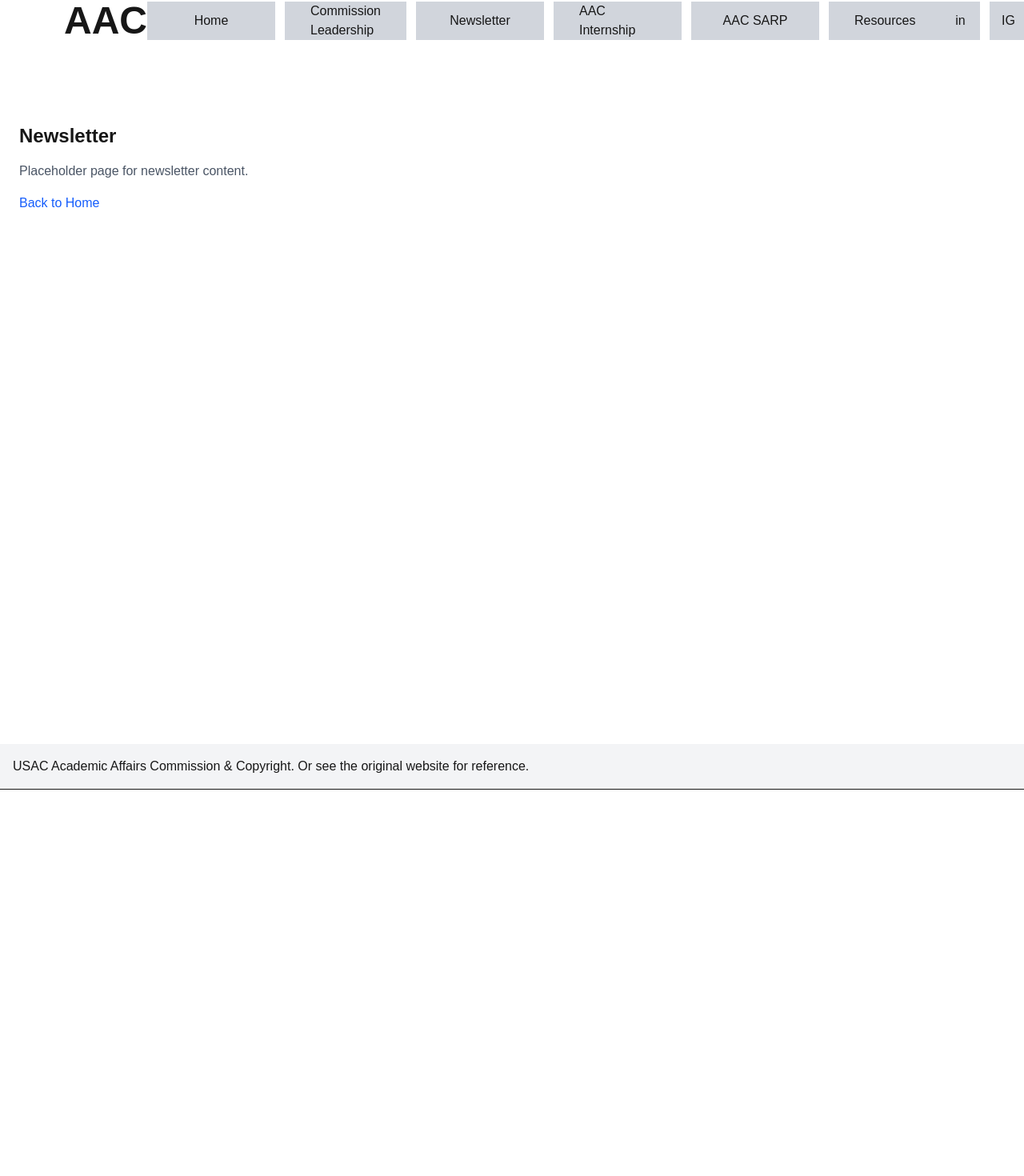
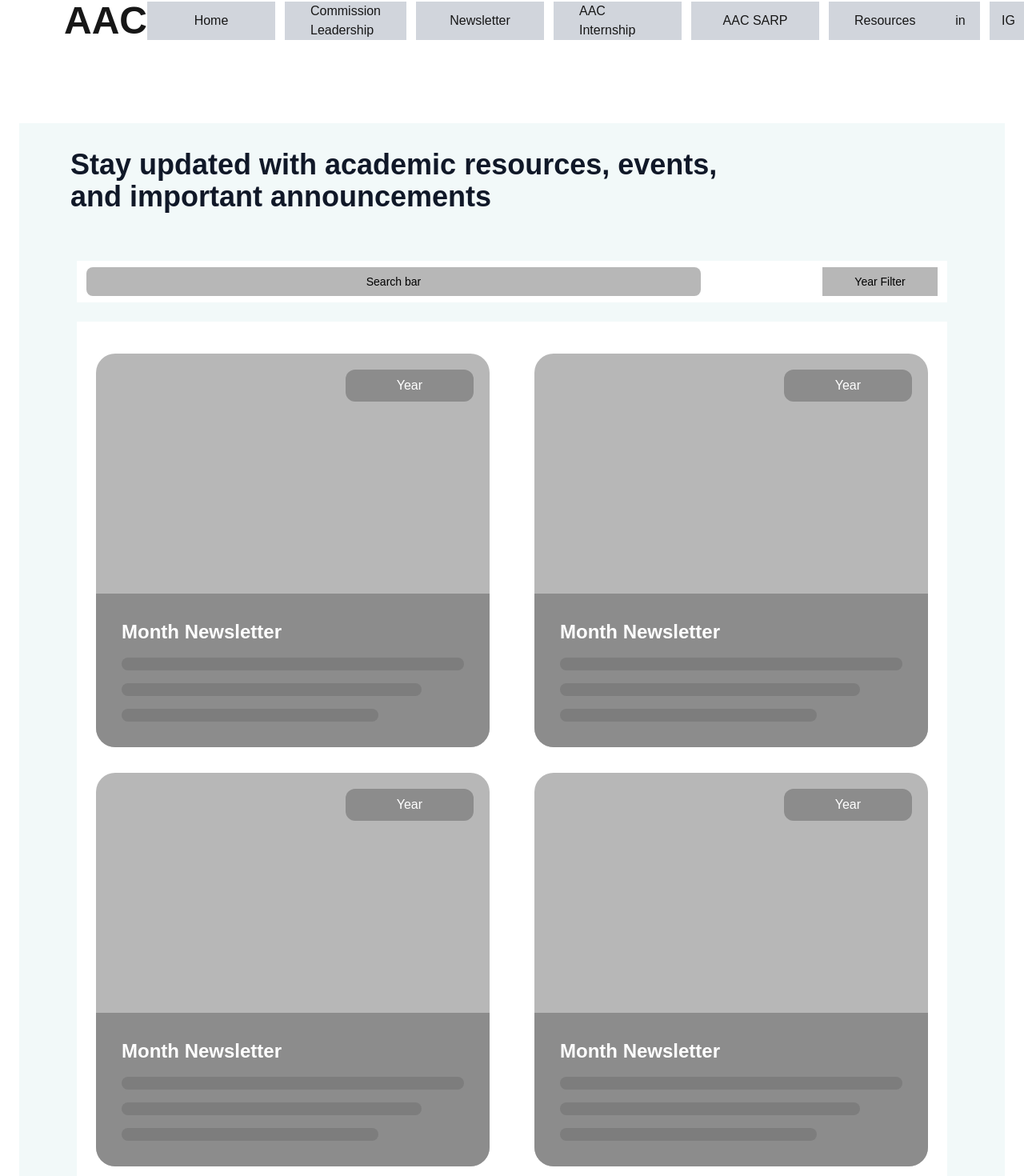
Before and after one commit to hillarynve/usac-aac-website, a Next.js app: page /newsletter in a window 1280 px wide. Shown: the part 78-1548 px from the top of the page at 80% size. Before the commit the page ends 1065 px from the top, so only its background shows below. Built offline with nearby package versions, Linux system fonts and the light colour scheme.

Commit message:
Midfi editst to newsletter

```diff
--- a/app/newsletter/page.tsx
+++ b/app/newsletter/page.tsx
@@ -2,14 +2,97 @@ import Link from "next/link";
 
 export default function Leadership() {
   return (
-    <section>
-      <h1 className="text-2xl font-bold">Newsletter</h1>
-      <p className="mt-4 text-gray-600">
-        Placeholder page for newsletter content.
-      </p>
+    <main className="min-h-screen bg-[#F2F9F9] font-sans pb-16">
 
-      <Link href="/" className="mt-4 inline-block text-blue-600 hover:underline">
-        Back to Home </Link>
+      <section className="px-8 py-8 md:px-16">
+      <h3 className="text-4xl font-black text-gray-900 text-left mb-7">
+            Stay updated with academic resources, events, <br></br>and important announcements
+          </h3>
+      </section>
+
+      <section className="bg-white mx-18 pl-2 md:pl-3 pr-3 py-2 mb-6">
+
+        <div className="flex items-center justify-between w-full">
+          <div className="flex-grow max-w-3xl">
+          <input type = "text" placeholder="Search bar" className="w-full bg-[#B7B7B7] py-2 px-10 rounded-lg outline-none text-sm !text-black placeholder:!text-black text-opacity-100 max-w-3xl text-center">
+          </input>
+        </div>
+
+        <div className="flex-shrink-0 ml-4">
+      <select className="w-40 md:w-36 bg-[#B7B7B7] py-2 px-4 !text-black text-sm font-medium outline-none cursor-pointer appearance-none text-center">
+        <option value="">Year Filter</option>
+        <option value="1">25-26</option>
+        <option value="2">24-25</option>
+      </select>
+    </div>
+    </div>
+      </section>
+
+
+    <section className="px-6 py-10 bg-white mx-18 pb-8">
+
+      <div className="grid grid-cols-2 gap-x-14 gap-y-8">
+        {/* Card 1 */}
+    <div className="relative bg-[#B7B7B7] rounded-[1.5rem] aspect-square flex flex-col justify-end overflow-hidden">
+      <div className="absolute top-5 right-5 bg-[#8C8C8C] text-white px-16 py-2 rounded-xl text-md">Year</div>
+      <div className="bg-[#8C8C8C] p-8">
+        <h4 className="text-white text-2xl font-semibold">Month Newsletter</h4>
+        <div className="h-4 bg-[#7D7D7D] w-full rounded-full mt-4"></div>
+        <div className="h-4 bg-[#7D7D7D] w-7/8 rounded-full mt-4"></div>
+        <div className="h-4 bg-[#7D7D7D] w-3/4 rounded-full mt-4"></div>
+
+      </div>
+    </div>
+
+    <div className="relative bg-[#B7B7B7] rounded-[1.5rem] aspect-square flex flex-col justify-end overflow-hidden">
+      <div className="absolute top-5 right-5 bg-[#8C8C8C] text-white px-16 py-2 rounded-xl text-md">Year</div>
+      <div className="bg-[#8C8C8C] p-8">
+        <h4 className="text-white text-2xl font-semibold">Month Newsletter</h4>
+        <div className="h-4 bg-[#7D7D7D] w-full rounded-full mt-4"></div>
+        <div className="h-4 bg-[#7D7D7D] w-7/8 rounded-full mt-4"></div>
+        <div className="h-4 bg-[#7D7D7D] w-3/4 rounded-full mt-4"></div>
+
+      </div>
+    </div>
+
+    <div className="relative bg-[#B7B7B7] rounded-[1.5rem] aspect-square flex flex-col justify-end overflow-hidden">
+      <div className="absolute top-5 right-5 bg-[#8C8C8C] text-white px-16 py-2 rounded-xl text-md">Year</div>
+      <div className="bg-[#8C8C8C] p-8">
+        <h4 className="text-white text-2xl font-semibold">Month Newsletter</h4>
+        <div className="h-4 bg-[#7D7D7D] w-full rounded-full mt-4"></div>
+        <div className="h-4 bg-[#7D7D7D] w-7/8 rounded-full mt-4"></div>
+        <div className="h-4 bg-[#7D7D7D] w-3/4 rounded-full mt-4"></div>
+
+      </div>
+    </div>
+
+    <div className="relative bg-[#B7B7B7] rounded-[1.5rem] aspect-square flex flex-col justify-end overflow-hidden">
+      <div className="absolute top-5 right-5 bg-[#8C8C8C] text-white px-16 py-2 rounded-xl text-md">Year</div>
+      <div className="bg-[#8C8C8C] p-8">
+        <h4 className="text-white text-2xl font-semibold">Month Newsletter</h4>
+        <div className="h-4 bg-[#7D7D7D] w-full rounded-full mt-4"></div>
+        <div className="h-4 bg-[#7D7D7D] w-7/8 rounded-full mt-4"></div>
+        <div className="h-4 bg-[#7D7D7D] w-3/4 rounded-full mt-4"></div>
+
+      </div>
+    </div>
+
+
+
+
+      </div>
+
+
+
     </section>
+
+
+
+    </main>
+
+
+
+
+
   );
 }
```
